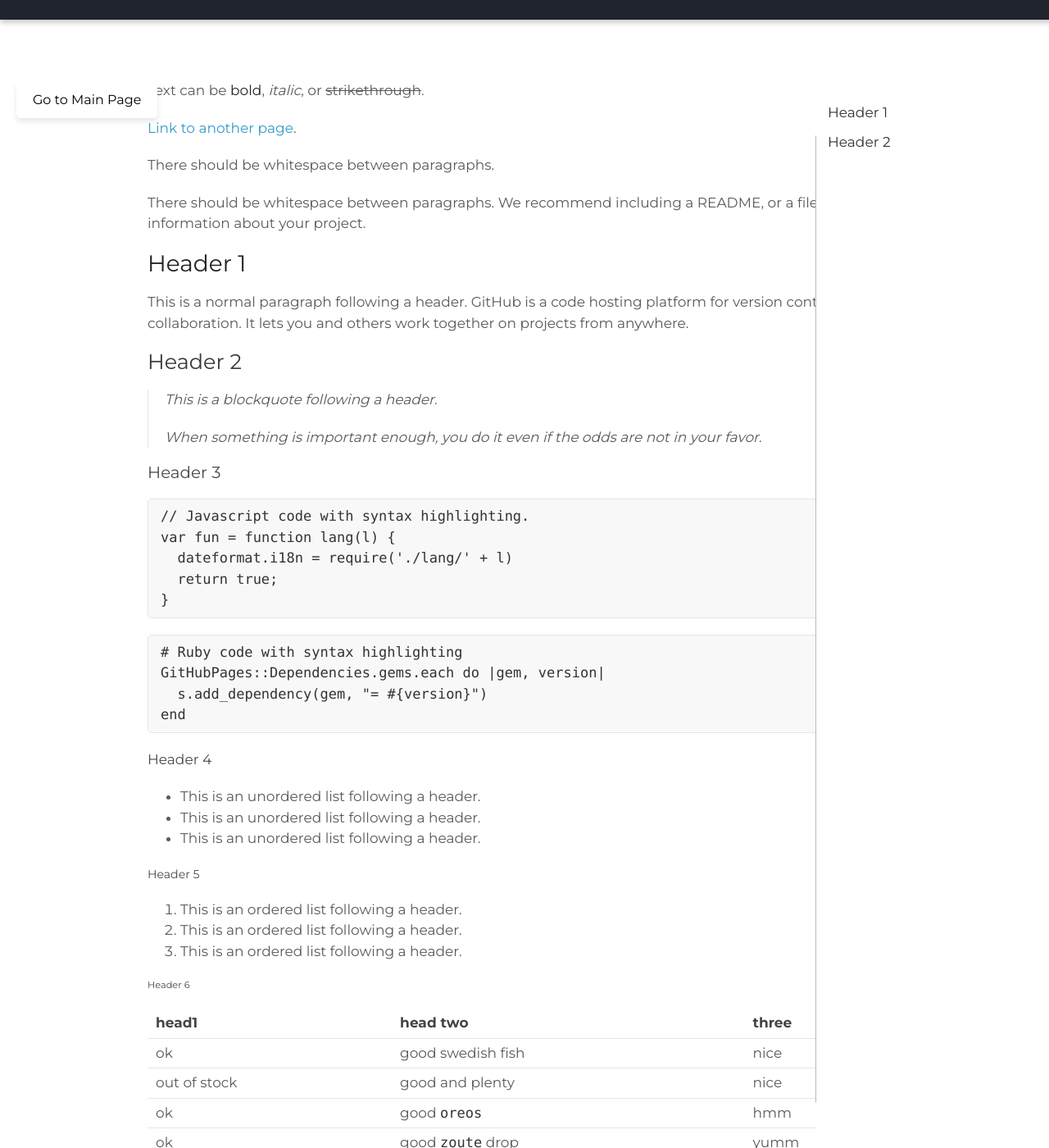
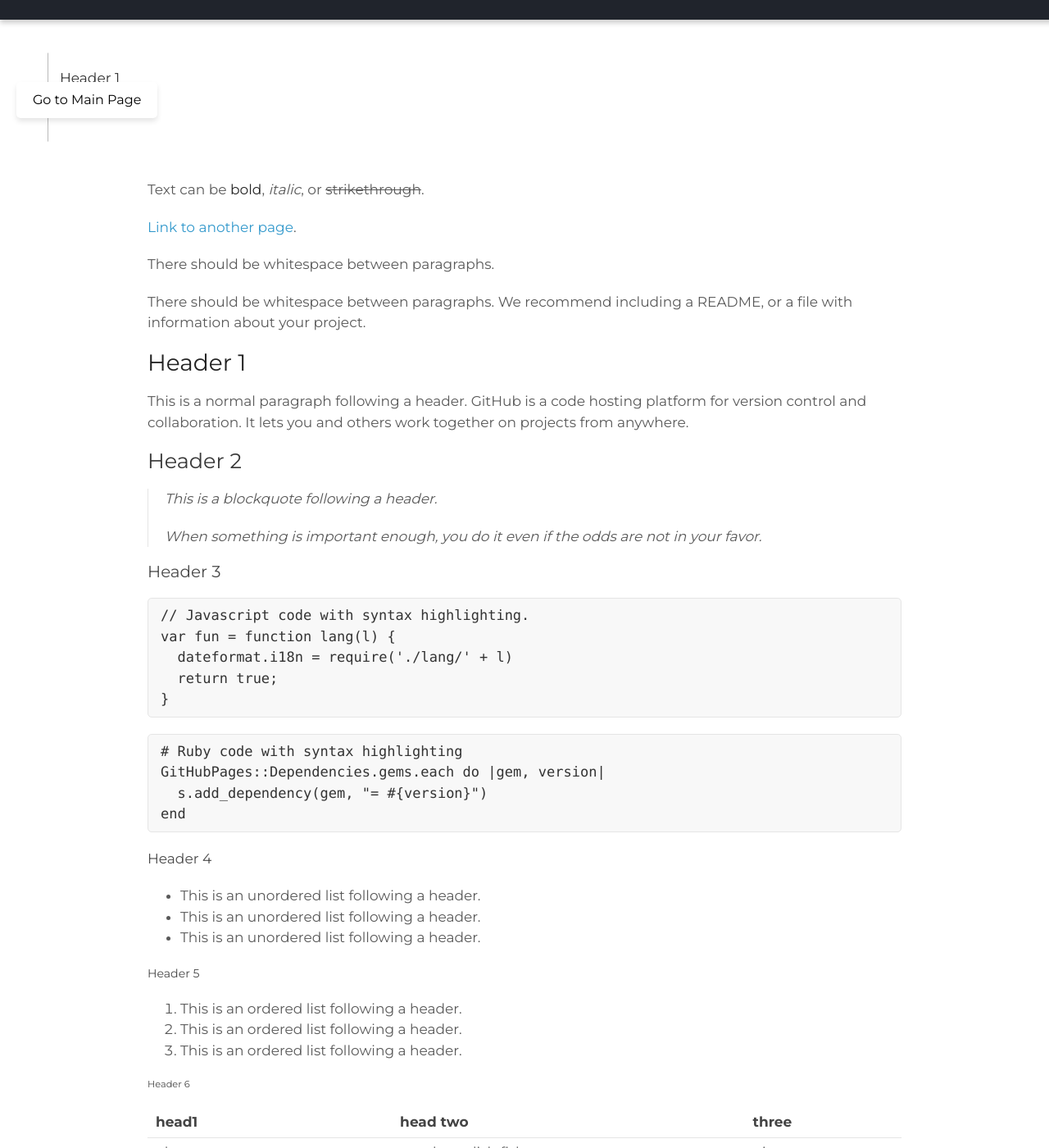
Before and after one commit to FredPili/ADAWebsite, a Jekyll site: the page built from example.md, in a window 1280 px wide and 1400 px high. Shown: the whole window at 82% size. Built offline with Jekyll 4.4.1, drawn with Linux system fonts in a browser that asks for light colours.

Commit message:
update css

```diff
--- a/assets/css/styles.css
+++ b/assets/css/styles.css
@@ -55,14 +55,6 @@ a small {
 
 a:hover small {
   color:#777;
-}
-
-.wrapper {
-  max-width: 1000px;
-  width: 100%;
-  margin: 0 auto;
-  padding: 20px;
-  box-sizing: border-box; /* Ensure padding and border are included in width calculations */
 }
 
 blockquote {
@@ -235,17 +227,30 @@ footer {
   text-align: center; /* Center align the subtitle */
 }
 
-/* Sidebar Styles */
+/* Parent container */
+.container {
+  display: flex; /* Enable flexbox */
+  flex-wrap: nowrap; /* Prevent wrapping */
+  width: 100vw; /* Full width of the viewport */
+  height: 100vh; /* Full height of the viewport */
+}
+
+.wrapper {
+  max-width: 1000px;
+  width: 100%;
+  margin: 0 auto;
+  padding: 20px;
+  box-sizing: border-box; /* Ensure padding and border are included in width calculations */
+}
+
+/* Sidebar */
 .sidebar {
-  position: fixed; /* Keeps the sidebar fixed on the screen */
-  top: 100px; /* Adjusted for spacing from the top */
-  right: 5px; /* Moves the sidebar slightly inward from the right edge */
-  width: 250px; /* Sets the width of the sidebar */
-  height: calc(100vh - 120px); /* Height adjusted dynamically to fit the viewport */
-  background-color: #ffffff; /* Background color for the sidebar */
-  padding: 15px; /* Inner space between content and the border of the sidebar */
-  z-index: 10; /* Ensures it stays above other elements */
-  transition: width 0.3s ease, visibility 0.3s ease; /* Smooth resizing and visibility changes */
+  flex: 0 0 10%; /* Takes up 10% of the container width */
+  background-color: #ffffff; /* Example background color */
+  padding: 15px; /* Inner padding */
+  box-sizing: border-box; /* Include padding in width calculations */
+  position: relative; /* Ensure it doesn’t overlap with other elements */
+  z-index: 10;
 }
 
 .sidebar.hidden {
```
